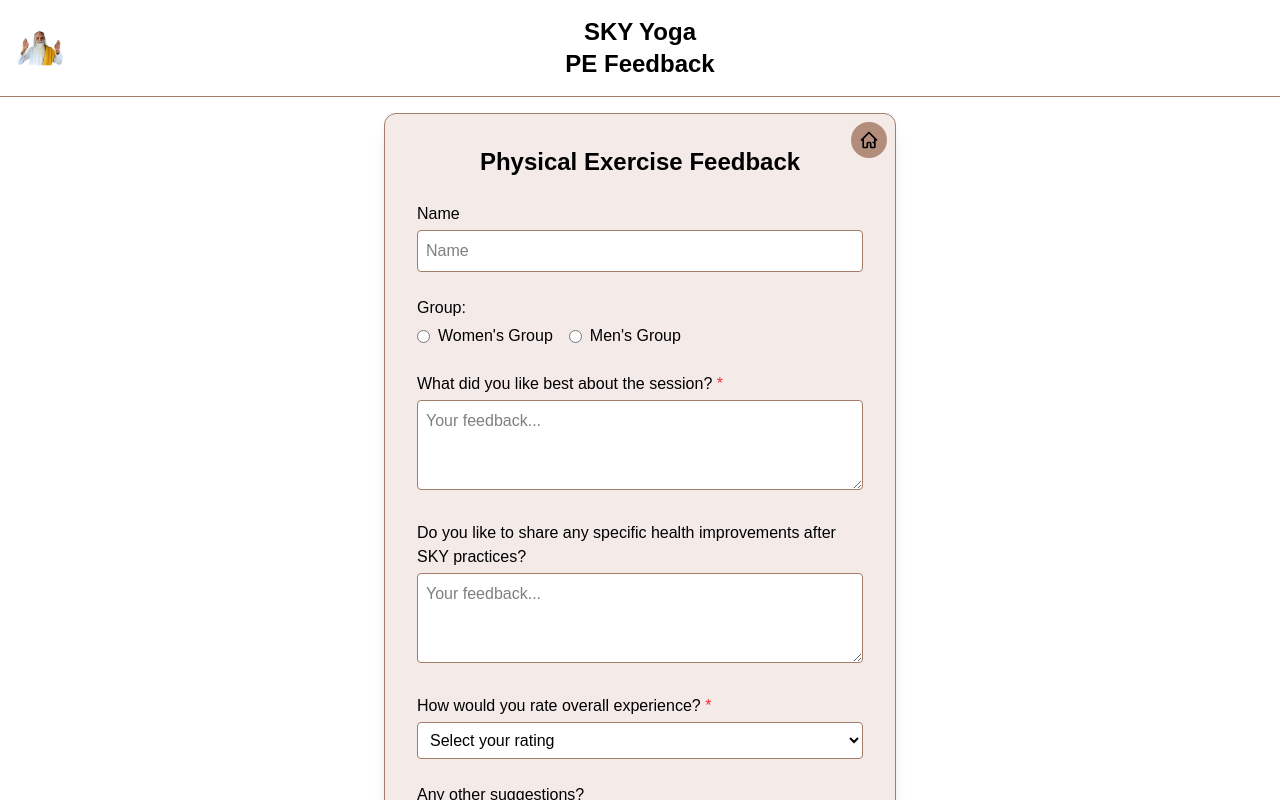
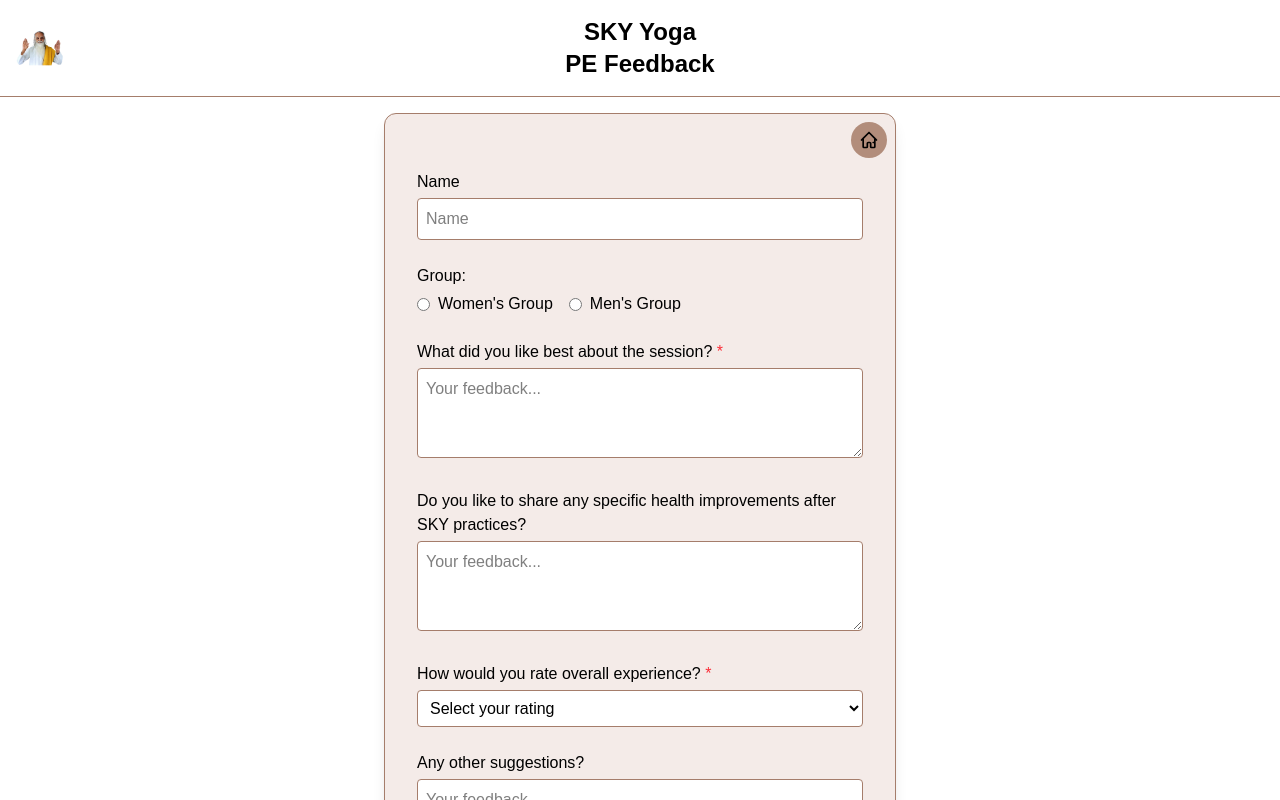
Before and after one commit to Itz-Viggy/Yoga-Registration, a Next.js app: page /review/pe in a window 1280 px wide. Shown: the top 800 px of the page. Built offline with nearby package versions, Linux system fonts and the light colour scheme.

Commit message:
Feedback

```diff
--- a/src/app/review/pe/page.tsx
+++ b/src/app/review/pe/page.tsx
@@ -93,7 +93,7 @@
           </div>
 
           <h2 className="text-2xl font-bold text-black text-center">
-            Physical Exercise Feedback
+
           </h2>
 
           {/* Name */}
```
